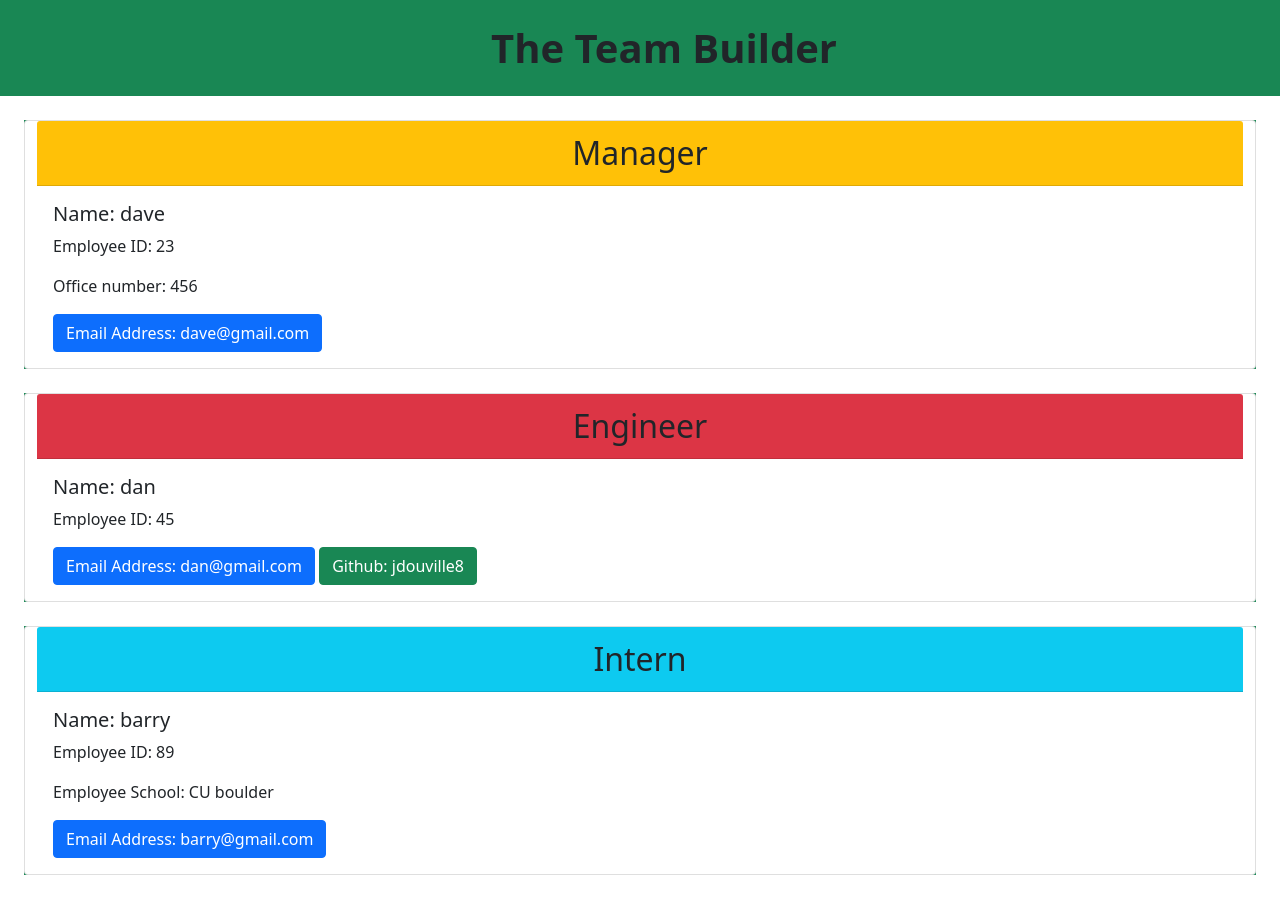
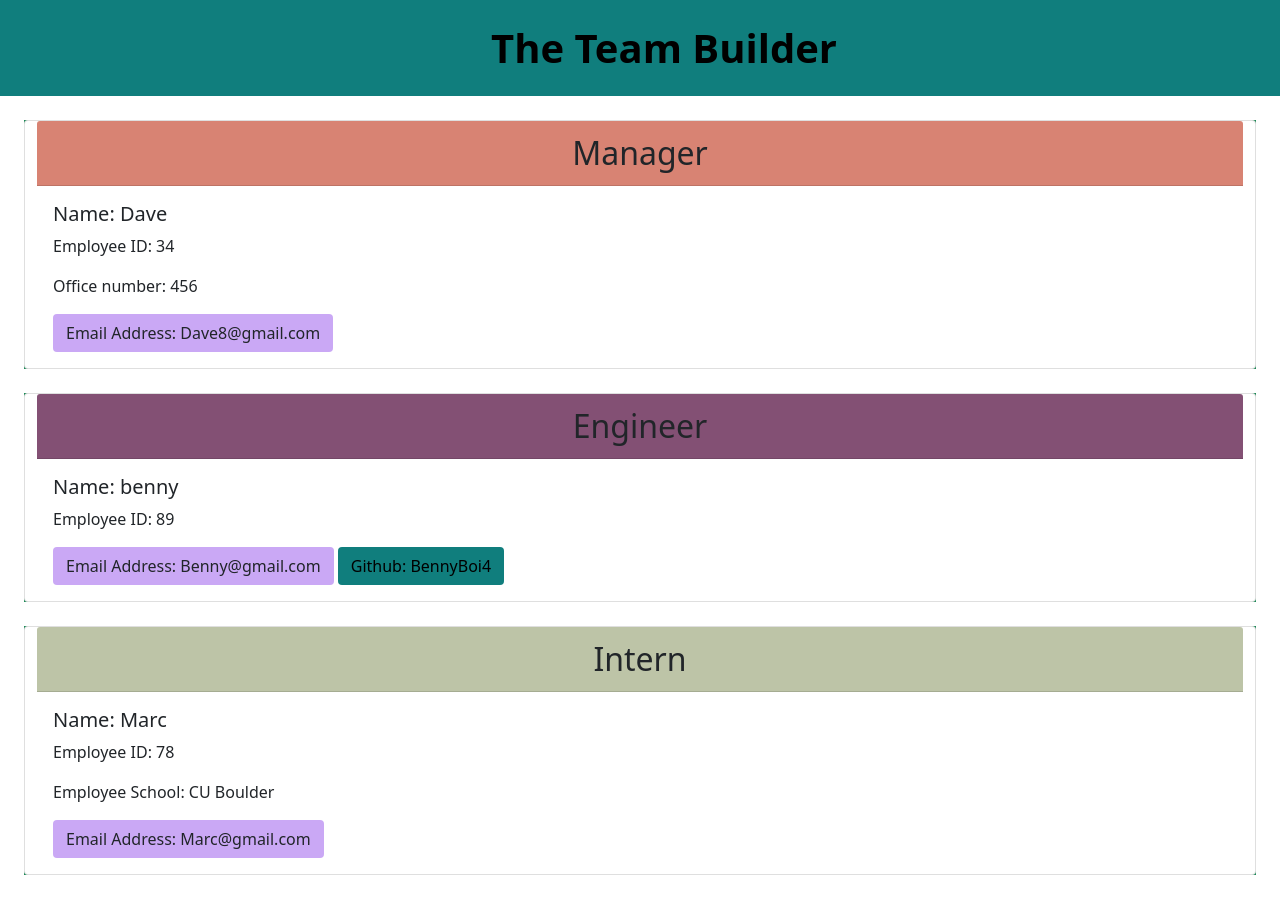
Before and after one commit to Jdouville8/Team-Profile-Generator, a website: page index.html in a window 1280 px wide. Shown: the top 899 px of the page. Drawn offline with nearby package versions, Linux system fonts and the light colour scheme.

Commit message:
added button styling

```diff
--- a/index.html
+++ b/index.html
@@ -8,21 +8,21 @@
       <title>TeamBuilder</title>
   </head>
   <body>
-      <div class="row bg-success">
+      <div class="row titleStyle">
           <h1 class="fs-1 fw-bold text-center m-4">The Team Builder</h1>
       </div>
 
       <!-- Manager Card -->
       <div class="row bg-success m-4">
           <div class="card">
-              <div class="card-header text-center fs-2 bg-warning">
+              <div class="card-header text-center fs-2 managerStyle">
                 Manager
               </div>
               <div class="card-body">
-                <h5 class="card-title">Name: dave</h5>
-                <p class="card-text">Employee ID: 23</p>
+                <h5 class="card-title">Name: Dave</h5>
+                <p class="card-text">Employee ID: 34</p>
                 <p class="card-text">Office number: 456</p>
-                <a href="mailto: dave@gmail.com" class="btn btn-primary">Email Address: dave@gmail.com</a>
+                <a href="mailto: Dave8@gmail.com" class="btn emailStyle">Email Address: Dave8@gmail.com</a>
               </div>
             </div>
       </div>
@@ -30,14 +30,14 @@
       <!-- Engineer Card -->
       <div class="row bg-success m-4">
           <div class="card">
-              <div class="card-header text-center fs-2 bg-danger">
+              <div class="card-header text-center fs-2 engineerStyle">
                 Engineer
               </div>
               <div class="card-body">
-                <h5 class="card-title">Name: dan</h5>
-                <p class="card-text">Employee ID: 45</p>
-                <a href="mailto: dan@gmail.com" class="btn btn-primary">Email Address: dan@gmail.com</a>
-                <a href="https://github.com/jdouville8" class="btn btn-success">Github: jdouville8</a>
+                <h5 class="card-title">Name: benny</h5>
+                <p class="card-text">Employee ID: 89</p>
+                <a href="mailto: Benny@gmail.com" class="btn emailStyle">Email Address: Benny@gmail.com</a>
+                <a href="https://github.com/BennyBoi4" class="btn titleStyle">Github: BennyBoi4</a>
               </div>
             </div>
       </div>
@@ -45,14 +45,14 @@
           <!-- Intern Card -->
           <div class="row bg-success m-4">
               <div class="card">
-                  <div class="card-header text-center fs-2 bg-info">
+                  <div class="card-header text-center fs-2 internStyle">
                     Intern
                   </div>
                   <div class="card-body">
-                    <h5 class="card-title">Name: barry</h5>
-                    <p class="card-text">Employee ID: 89</p>
-                    <p class="card-text">Employee School: CU boulder</p>
-                    <a href="mailto: barry@gmail.com" class="btn btn-primary">Email Address: barry@gmail.com</a>
+                    <h5 class="card-title">Name: Marc</h5>
+                    <p class="card-text">Employee ID: 78</p>
+                    <p class="card-text">Employee School: CU Boulder</p>
+                    <a href="mailto: Marc@gmail.com" class="btn emailStyle">Email Address: Marc@gmail.com</a>
                   </div>
                 </div>
           </div>
--- a/index.js
+++ b/index.js
@@ -5,6 +5,8 @@ const Engineer = require("./lib/Engineer");
 const Intern = require("./lib/Intern");
 const inquirer = require("inquirer");
 const fs = require("fs");
+
+// Psuedocode for command line app
 
 // Create function for Manager Prompt
 // Give option to add other team members at the end
@@ -65,14 +67,14 @@ const teamBuilder = () => {
           <!-- Intern Card -->
           <div class="row bg-success m-4">
               <div class="card">
-                  <div class="card-header text-center fs-2 bg-info">
+                  <div class="card-header text-center fs-2 internStyle">
                     Intern
                   </div>
                   <div class="card-body">
                     <h5 class="card-title">Name: ${theIntern.name}</h5>
                     <p class="card-text">Employee ID: ${theIntern.id}</p>
                     <p class="card-text">Employee School: ${theIntern.school}</p>
-                    <a href="mailto: ${theIntern.email}" class="btn btn-primary">Email Address: ${theIntern.email}</a>
+                    <a href="mailto: ${theIntern.email}" class="btn emailStyle">Email Address: ${theIntern.email}</a>
                   </div>
                 </div>
           </div>
@@ -153,14 +155,14 @@ const teamBuilder = () => {
       <!-- Engineer Card -->
       <div class="row bg-success m-4">
           <div class="card">
-              <div class="card-header text-center fs-2 bg-danger">
+              <div class="card-header text-center fs-2 engineerStyle">
                 Engineer
               </div>
               <div class="card-body">
                 <h5 class="card-title">Name: ${theEngineer.name}</h5>
                 <p class="card-text">Employee ID: ${theEngineer.id}</p>
-                <a href="mailto: ${theEngineer.email}" class="btn btn-primary">Email Address: ${theEngineer.email}</a>
-                <a href="https://github.com/${theEngineer.github}" class="btn btn-success">Github: ${theEngineer.github}</a>
+                <a href="mailto: ${theEngineer.email}" class="btn emailStyle">Email Address: ${theEngineer.email}</a>
+                <a href="https://github.com/${theEngineer.github}" class="btn titleStyle">Github: ${theEngineer.github}</a>
               </div>
             </div>
       </div>
@@ -247,21 +249,21 @@ const teamBuilder = () => {
       <title>TeamBuilder</title>
   </head>
   <body>
-      <div class="row bg-success">
+      <div class="row titleStyle">
           <h1 class="fs-1 fw-bold text-center m-4">The Team Builder</h1>
       </div>
 
       <!-- Manager Card -->
       <div class="row bg-success m-4">
           <div class="card">
-              <div class="card-header text-center fs-2 bg-warning">
+              <div class="card-header text-center fs-2 managerStyle">
                 Manager
               </div>
               <div class="card-body">
                 <h5 class="card-title">Name: ${theManager.name}</h5>
                 <p class="card-text">Employee ID: ${theManager.id}</p>
                 <p class="card-text">Office number: ${theManager.officeNumber}</p>
-                <a href="mailto: ${theManager.email}" class="btn btn-primary">Email Address: ${theManager.email}</a>
+                <a href="mailto: ${theManager.email}" class="btn emailStyle">Email Address: ${theManager.email}</a>
               </div>
             </div>
       </div>
```
Also changed, not shown: dist/style.css.
